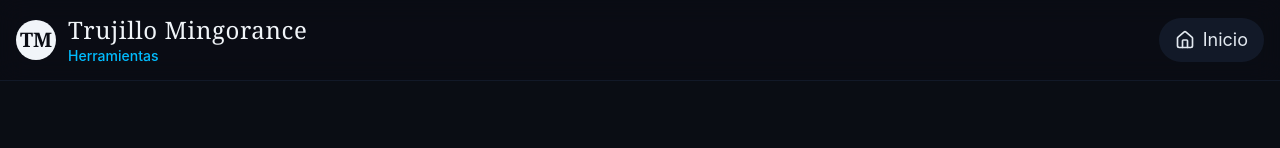
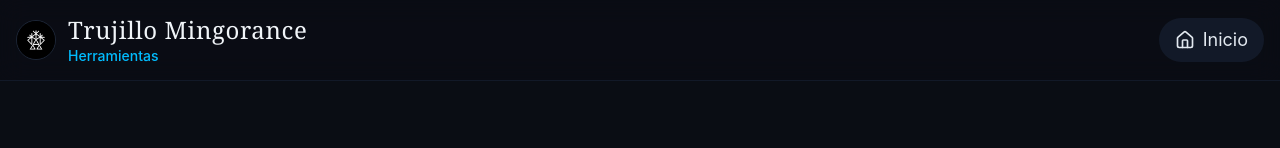
Before and after one commit to ATM-Software-Labs/atm-tools, a React (Vite) app: page / in a window 1280 px wide. Shown: the top 148 px of the page. Built offline with nearby package versions, Linux system fonts and the light colour scheme.

Commit message:
feat: Add brand identity (favicon, logo) and improve README

```diff
--- a/index.html
+++ b/index.html
@@ -2,9 +2,9 @@
 <html lang="en">
   <head>
     <meta charset="UTF-8" />
-    <link rel="icon" type="image/svg+xml" href="/favicon.svg" />
+    <link rel="icon" type="image/png" href="/avatar.png" />
     <meta name="viewport" content="width=device-width, initial-scale=1.0" />
-    <title>daily-toolbox</title>
+    <title>ATM Tools | TrujilloMingorance</title>
   </head>
   <body>
     <div id="root"></div>
--- a/src/components/layout/Navbar.tsx
+++ b/src/components/layout/Navbar.tsx
@@ -7,9 +7,7 @@ export function Navbar() {
       <div className="container mx-auto px-4 h-20 flex items-center justify-between">
         <a href="/" className="flex items-center gap-3 hover:opacity-80 transition-opacity">
           {/* Logo Minimalista de Trujillo Mingorance */}
-          <div className="w-10 h-10 bg-slate-100 rounded-full flex items-center justify-center text-[#0a0d14] font-serif font-bold text-xl">
-            TM
-          </div>
+          <img src="/avatar.png" alt="Trujillo Mingorance Logo" className="w-10 h-10 rounded-full border border-slate-700/50" />
           <div className="flex flex-col">
             <span className="font-serif text-2xl font-medium text-slate-100 tracking-wide">Trujillo Mingorance</span>
             <span className="text-sm text-sky-400 font-medium">Herramientas</span>
```
Also changed, not shown: public/avatar.png (added), 1 other file (tests, documents, lock files or other folders).
